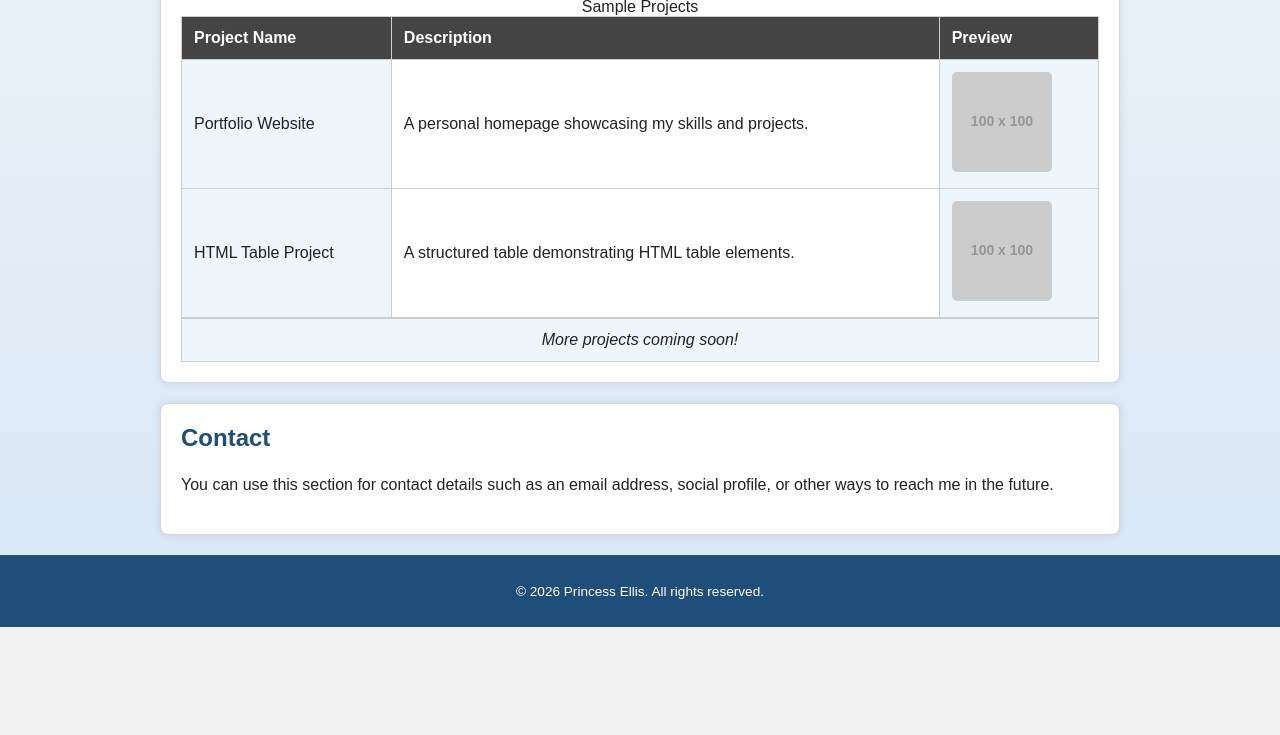
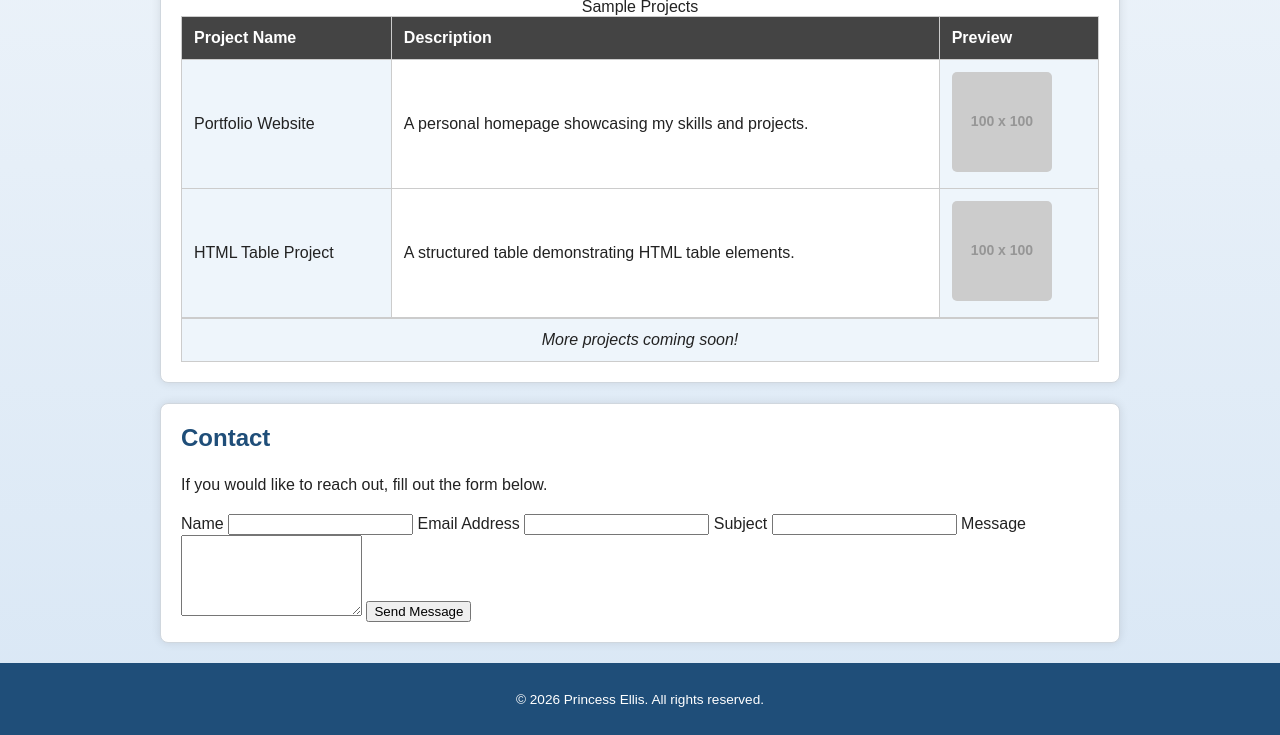
Before and after one commit to pellis2130/pellis2130.github.io, a plain HTML site: page index.html in a window 1280 px wide. Shown: the part 404-1139 px from the top of the page. Before the commit the page ends 1031 px from the top, so only its background shows below. Drawn offline with Linux system fonts and the light colour scheme; placeholder pictures from the web are drawn by us.

Commit message:
Update index.html

```diff
--- a/index.html
+++ b/index.html
@@ -78,14 +78,28 @@
 </section>
 
     <section id="contact">
-      <header>
-        <h2>Contact</h2>
-      </header>
-      <p>
-        You can use this section for contact details such as an email address,
-        social profile, or other ways to reach me in the future.
-      </p>
-    </section>
+  <header>
+    <h2>Contact</h2>
+  </header>
+  <p>If you would like to reach out, fill out the form below.</p>
+
+  <!-- Contact form -->
+  <form class="contact-form" action="#" method="post">
+    <label for="sender-name">Name</label>
+    <input type="text" id="sender-name" name="sender-name" required>
+
+    <label for="email">Email Address</label>
+    <input type="email" id="email" name="email" required>
+
+    <label for="subject">Subject</label>
+    <input type="text" id="subject" name="subject">
+
+    <label for="message">Message</label>
+    <textarea id="message" name="message" rows="5"></textarea>
+
+    <input type="submit" value="Send Message">
+  </form>
+</section>
   </main>
 
   <footer>
```
